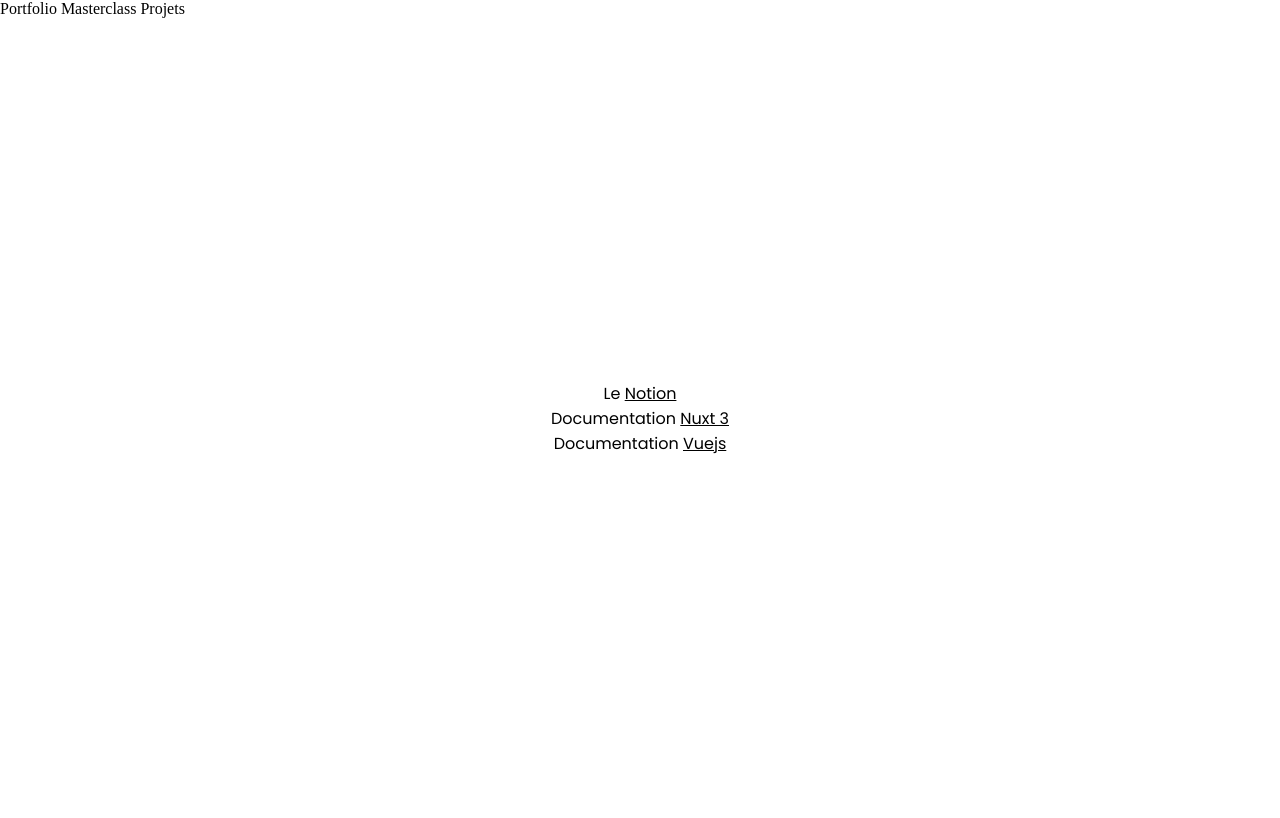
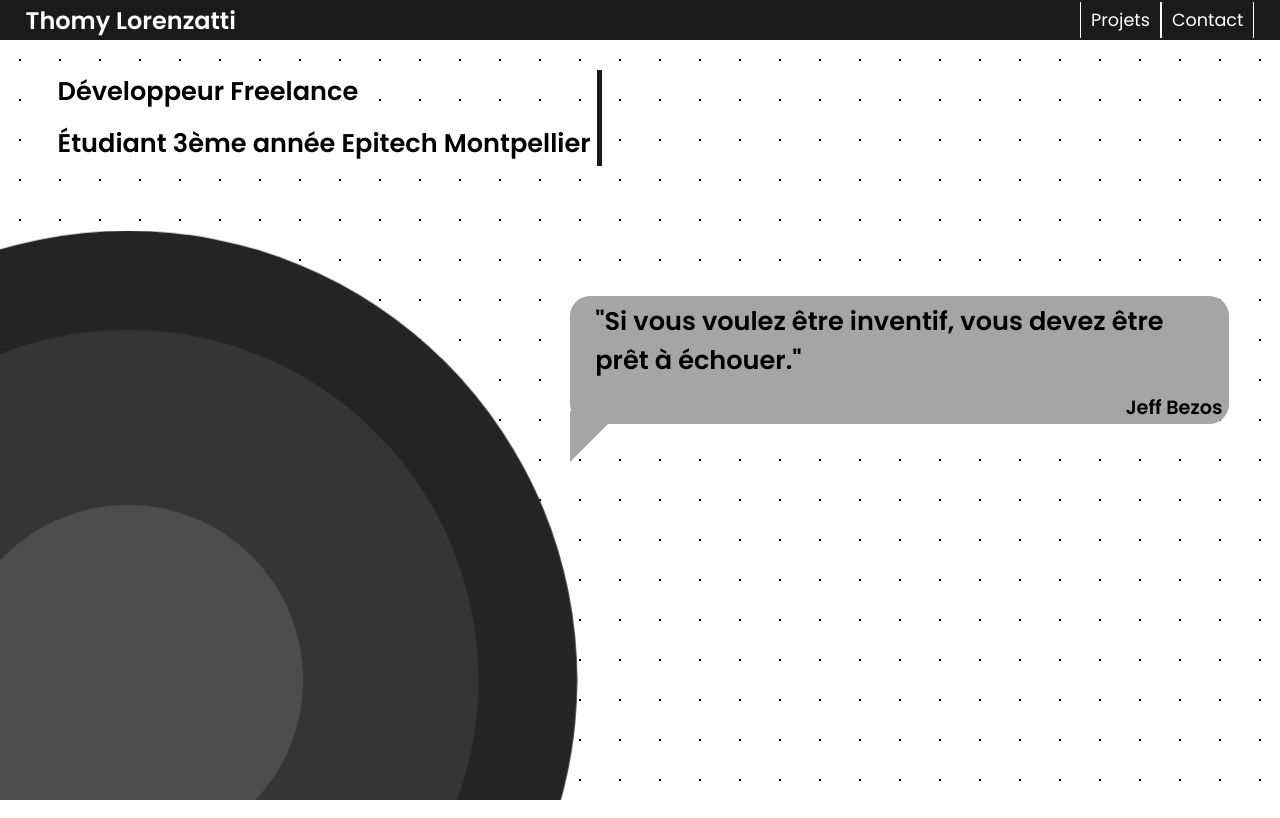
Before and after one commit to ThomyLorenzatti/Workshop-Portfolio, a Nuxt app: page / in a window 1280 px wide. Built offline with nearby package versions, Linux system fonts and the light colour scheme.

Commit message:
Add Supabase request, and make all css for home page

```diff
--- a/app.vue
+++ b/app.vue
@@ -5,3 +5,15 @@
         </NuxtLayout>
     </div>
 </template>
+
+<style>
+.page-enter-active,
+.page-leave-active {
+  transition: all 0.4s;
+}
+.page-enter-from,
+.page-leave-to {
+  opacity: 0;
+  filter: blur(1rem);
+}
+</style>
--- a/assets/styles/reset.css
+++ b/assets/styles/reset.css
@@ -17,6 +17,11 @@ figure,
 p,
 pre {
   margin: 0;
+  font-family: "poppins", sans-serif;
+  -webkit-font-smoothing: antialiased;
+}
+
+div {
   font-family: "poppins", sans-serif;
   -webkit-font-smoothing: antialiased;
 }
--- a/components/Header.vue
+++ b/components/Header.vue
@@ -1,12 +1,54 @@
 <template>
-  <div>
-    <NuxtLink to="/">
+  <div class="mainBox">
+    <NuxtLink to="/" class="homeLink">
       <span>
         <slot />
       </span>
     </NuxtLink>
-    <NuxtLink to="/projects">
+    <div class="pageLinks">
+      <NuxtLink class="links" to="/projects">
         <button class="button">Projets</button>
-    </NuxtLink>
+      </NuxtLink>
+      <NuxtLink class="links" to="/contact">
+        <button class="button">Contact</button>
+      </NuxtLink>
+    </div>
   </div>
 </template>
+
+<style scoped>
+  .mainBox {
+      display: flex;
+      position: fixed;
+      justify-content: space-between;
+      align-items: center;
+      width: 100vw;
+      height: 5vh;
+      background-color: #1a1a1a;
+      color: white;
+  }
+  .homeLink {
+      margin-left: 2vw;
+      font-size: 1.5rem;
+      font-weight: 600;
+  }
+  .pageLinks {
+      display: flex;
+      justify-content: space-around;
+      align-items: center;
+      margin-right: 2vw;
+    }
+    .links {
+      padding: 5px 10px 5px 10px;
+      border-left: 1px solid white;
+      border-right: 1px solid white;
+      font-size: 1.1rem;
+      background-color: #1a1a1a;
+      font-weight: 600;
+  }
+  .links:hover {
+      height: 40px;
+      margin-top: 15px;
+      transition: all 0.5s;
+  }
+</style>
--- a/layouts/default.vue
+++ b/layouts/default.vue
@@ -1,8 +1,89 @@
 <template>
-  <div>
-    <Header>
-      Portfolio Masterclass
-    </Header>
+  <Header>
+    Thomy Lorenzatti
+  </Header>
+  <div class="mainBody">
+    <div class="circles">
+      <div class="circleLarge">
+        <div class="circleMedium"></div>
+        <div class="circleSmall"></div>
+      </div>
+    </div>
     <slot />
   </div>
 </template>
+
+<style scoped>
+  .mainBody {
+    height: 95vh;
+    overflow: hidden;
+    z-index: -1;
+    top: 5vh;
+    position: absolute;
+    background-color: #fff;
+    background-image: radial-gradient(#000 3%, transparent 5%),
+      radial-gradient(#fff 10%, transparent 5%);
+    background-size: 40px 40px;
+    background-position: 0 0, 30px 30px;
+    background-repeat: repeat;
+  }
+  .circles {
+    width: 100vw;
+    height: 100vw;
+    position: absolute;
+    left: -20vw;
+    z-index: -1;
+    overflow: hidden;
+  }
+  .circleLarge {
+    width: 60vw;
+    height: 60vw;
+    top: 20vw;
+    overflow: hidden;
+    position: absolute;
+    border-radius: 50%;
+    background: #242424;
+    animation: ripple 15s infinite;
+    display: flex;
+    align-items: center;
+    justify-content: center;
+    z-index: -1;
+  }
+  .circleMedium {
+    width: 40vw;
+    height: 40vw;
+    overflow: hidden;
+    position: absolute;
+    border-radius: 50%;
+    background: #353535;
+    animation: ripple 15s infinite;
+    z-index: -1;
+  }
+  .circleSmall {
+    width: 20vw;
+    height: 20vw;
+    overflow: hidden;
+    position: absolute;
+    border-radius: 50%;
+    background: #4d4d4d;
+    animation: ripple 15s infinite;
+    z-index: -1;
+  }
+
+  @keyframes ripple{
+    0%{
+      transform: scale(0.8);
+    }
+
+    50%{
+      transform: scale(1.2);
+    }
+
+    100%{
+      transform: scale(0.8);
+    }
+  }
+</style>
+
+<script setup>
+</script>
--- a/nuxt.config.ts
+++ b/nuxt.config.ts
@@ -4,7 +4,11 @@ export default defineNuxtConfig({
     ],
     runtimeConfig: {
         token: '',
+        supabase_key: '',
         public: {
         }
     },
+    app: {
+        pageTransition: { name: 'page', mode: 'out-in' }
+    },
 })
--- a/package.json
+++ b/package.json
@@ -11,9 +11,11 @@
     "nuxt": "^3.0.0-rc.13"
   },
   "dependencies": {
+    "@supabase/supabase-js": "^2.1.1",
     "axios": "^1.2.0",
     "nuxt3": "^3.0.1-rc.0-27817270.4f2bfbe",
     "octokit": "^2.0.10",
+    "supabase": "^1.17.0",
     "vite": "^3.2.4"
   }
 }
--- /dev/null
+++ b/pages/contact.vue
@@ -0,0 +1,22 @@
+<template>
+    <div class="mainBox">
+        Here
+    </div>
+</template>
+
+<style scoped>
+    .mainBox {
+        display: flex;
+        flex-direction: column;
+        align-items: center;
+        justify-content: center;
+        width: 100vw;
+        height: 100vh;
+    }
+    a {
+        text-decoration: underline;
+    }
+</style>
+
+<script setup>
+</script>
--- a/pages/index.vue
+++ b/pages/index.vue
@@ -1,22 +1,112 @@
 <template>
     <div class="mainBox">
-        <p>Le <a href="https://www.notion.so/thomy-lorenzatti/Pr-sentation-Masterclass-Portfolio-1e8c57ecb4044871bb57198238500928" target="_blank">Notion</a></p>
-        <p>Documentation <a href="https://v3.nuxtjs.org/" target="_blank">Nuxt 3</a></p>
-        <p>Documentation <a href="https://vuejs.org/" target="_blank">Vuejs</a></p>
+        <div class="titles message">
+            <h1>Développeur Freelance</h1>
+            <h1>Étudiant 3ème année Epitech Montpellier</h1>
+            <span></span>
+        </div>
+        <div class="right">
+            <h1>"Si vous voulez être inventif, vous devez être prêt à échouer."</h1>
+            <h1 class="author">Jeff Bezos</h1>
+            <div class="dialog"></div>
+        </div>
     </div>
 </template>
 
 <style scoped>
-
     .mainBox {
         display: flex;
+        /* flex-direction: column; */
+        width: 100vw;
+    }
+    .titles {
+        display: flex;
+        width: 50vw;
         flex-direction: column;
-    align-items: center;
-    justify-content: center;
-    width: 100vw;
-    height: 100vh;
+        align-items: flex-start;
+        justify-content: flex-start;
+        padding: 2vw 2vw 2vw 4vw;
+        position: absolute;
+        z-index: 1;
+        /* background-color: red; */
+    }
+    .right {
+        display: flex;
+        width: 50vw;
+        height: 10vw;
+        flex-direction: column;
+        align-items: flex-end;
+        position: absolute;
+        z-index: 2;
+        right: 4vw;
+        top: 20vw;
+        padding-left: 1.5vw;
+        background-color: #a5a5a5;
+        border-radius: 20px;
+    }
+
+    .dialog {
+        display : inline-block;
+        height : 0;
+        width : 0;
+        left: 0vw;
+        top: 9vw;
+        position: absolute;
+        border-top : 4vw solid #a5a5a5;
+        border-right : 4vw solid transparent;
+    }
+    .right h1 {
+        font-size: 2vw;
+        padding-right: 0.5vw;
+        padding: 0.5vw;
+    }
+    .right h1.author {
+        font-size: 1.5vw;
+        padding-right: 10.5vw;
+        padding: 0.5vw;
+        text-align: right;
+    }
+    .titles h1 {
+        font-size: 2vw;
+        padding-right: 0.5vw;
+        background-color: white;
+        padding: 0.5vw;
     }
     a {
         text-decoration: underline;
     }
+
+    .message {
+        position: relative;
+        float: left;
+        margin: 0;
+        letter-spacing: 0px;
+    }
+
+    .message span {
+        position: absolute;
+        top: 3.7vh;
+        right: 9vw;
+        bottom: 0;
+        width: 0;
+        background: white;
+        border-left: 5px solid #1a1a1a;
+        height: 7.5vw;
+
+        animation-name: typing, blinking;
+        animation-duration: 5s, 0s;
+        animation-iteration-count: 1, infinite;
+        /* animation-timing-function: steps(21,end), steps(1,end); */
+    }
+
+    @keyframes typing {
+        0%   { width: 100vw; }
+        100% { width: 0; }
+    }
+
+    @keyframes blinking {
+        0%   { border-color: transparent; }
+        50% { border-color: #1a1a1a; }
+        100% { border-color: transparent; }
+    }
 </style>
--- a/pages/projects.vue
+++ b/pages/projects.vue
@@ -1,16 +1,31 @@
 <template>
-    <div v-for="project in data" :key="project.id">
-        {{project.url}}
+    <div class="mainBox">
+        <div v-for="project in gitData" :key="project.id">
+            {{project.url.split('/').pop()}}
+        </div>
+        <div v-for="project in dbData" :key="project.id">
+            {{project.name}}
+        </div>
     </div>
 </template>
 
 <style scoped>
-a {
-    text-decoration: underline;
-}
+    .mainBox {
+        display: flex;
+        flex-direction: column;
+        align-items: center;
+        justify-content: center;
+        width: 100vw;
+        height: 100vh;
+    }
+    a {
+        text-decoration: underline;
+    }
 </style>
 
 <script setup>
-    const data = await $fetch('/api/repos')
-    console.log("data", data)
+    const gitData = await $fetch('/api/repos')
+    console.log("gitData", gitData)
+    const dbData = await $fetch('/api/projects')
+    console.log("dbData", dbData)
 </script>
```
Also changed, not shown: 1 other file (tests, documents, lock files or other folders). Lines whose indentation alone changed are shown as unchanged.
